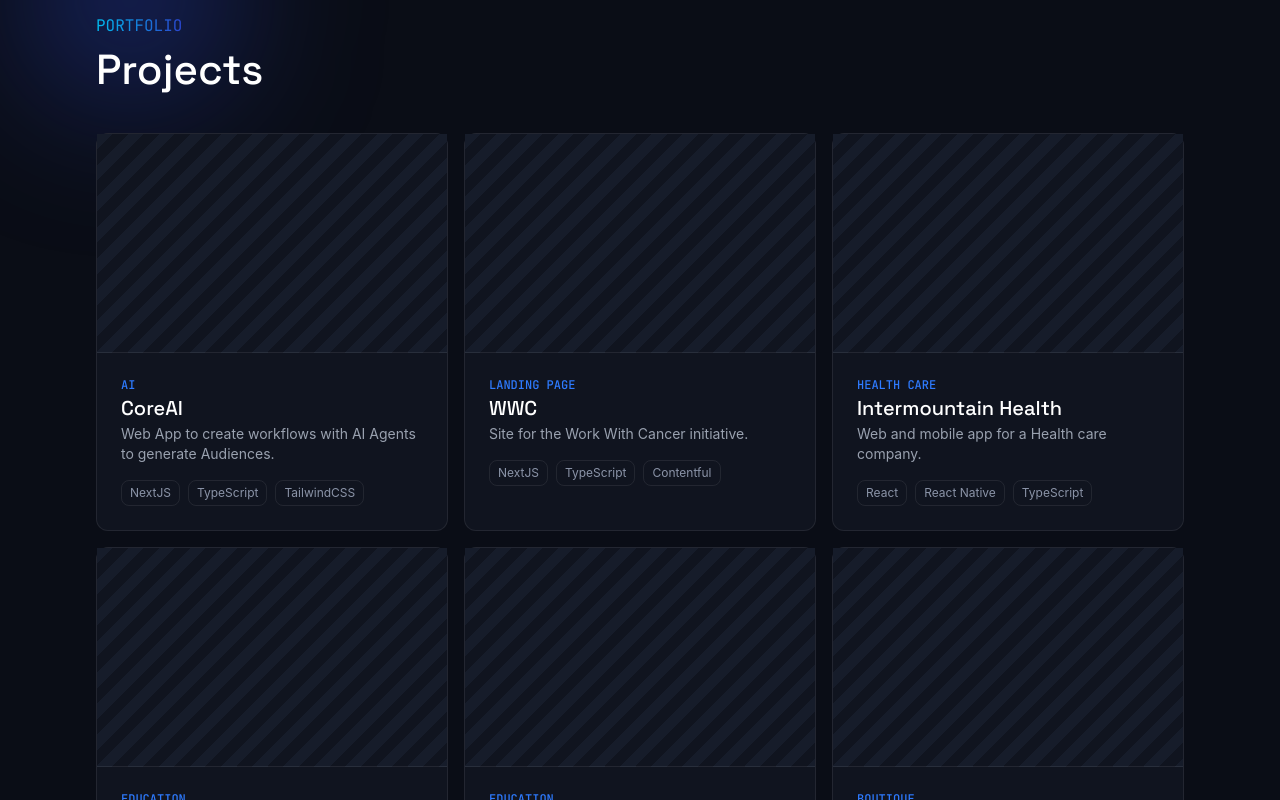
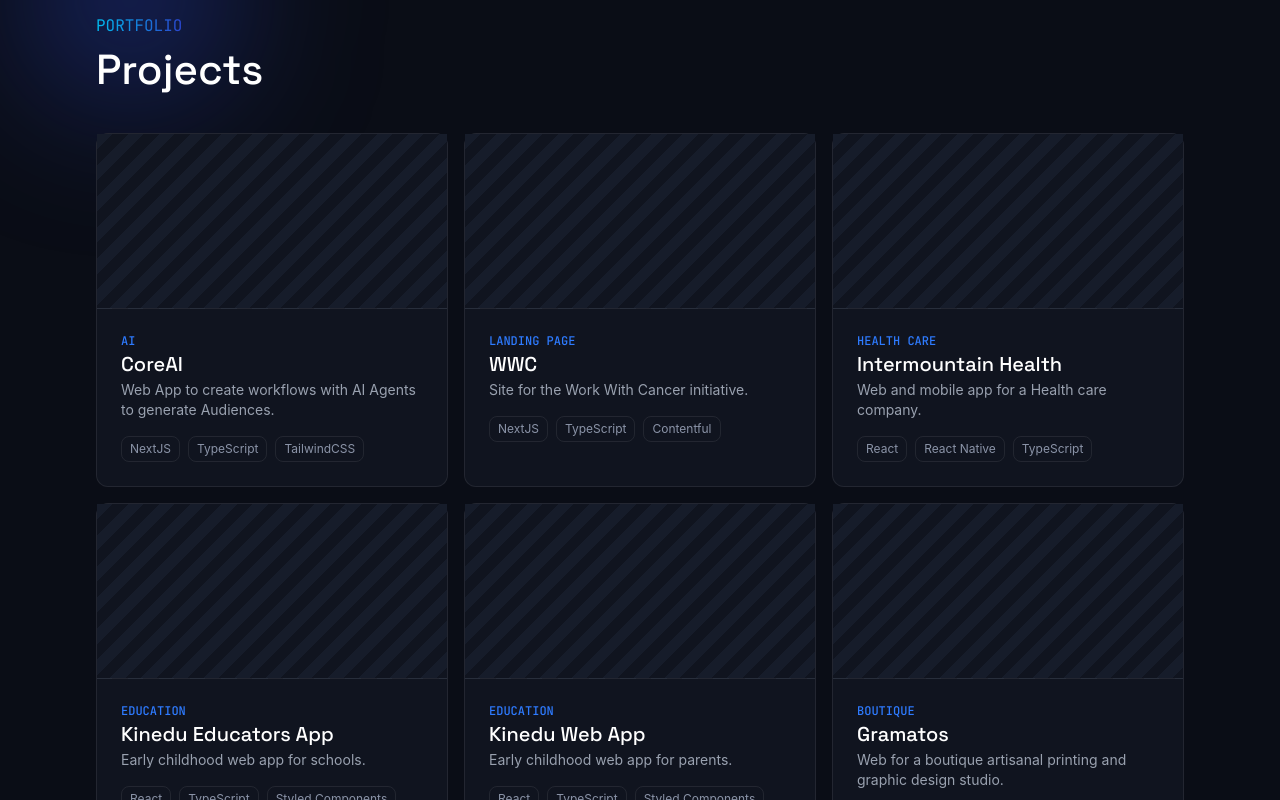
Before and after one commit to hectormerla/hecmerladev, a React (Vite) app: page / in a window 1280 px wide. Shown: the part 740-1540 px from the top of the page. Built offline with nearby package versions, Linux system fonts and the light colour scheme.

Commit message:
Update tools section and adjust projectCard ratio

```diff
--- a/src/components/ProjectCard.tsx
+++ b/src/components/ProjectCard.tsx
@@ -13,7 +13,7 @@
 }) => {
   return (
     <article className="flex flex-col items-start justify-start rounded-xl bg-bg2 border border-line z-1">
-      <div className="grid w-full place-items-center bg-stripes border-b border-line"></div>
+      <div className="grid w-full place-items-center bg-stripes border-b border-line aspect-16/8"></div>
       <div className="p-6">
         <p className="text-xs font-medium text-ac uppercase font-jetbrains">
           {category}
--- a/src/components/sections/ToolsSection.tsx
+++ b/src/components/sections/ToolsSection.tsx
@@ -15,15 +15,15 @@
   },
   {
     variant: "building",
-    toolName: "Grocery List App",
+    toolName: "Grocery List Mobile App",
     description: "An app to help you manage your grocery shopping efficiently.",
     isFreemium: true,
   },
-  {
-    variant: "planned",
-    toolName: "CSVX Desktop",
-    description: "An app to work with .csvx files.",
-  },
+  // {
+  //   variant: "planned",
+  //   toolName: "CSVX Desktop",
+  //   description: "An app to work with .csvx files.",
+  // },
 ]
 
 const ToolsSection = () => {
--- a/src/index.css
+++ b/src/index.css
@@ -112,7 +112,6 @@
 }
 
 @utility bg-stripes {
-  aspect-ratio: 16 / 10;
   background: repeating-linear-gradient(
     135deg,
     var(--color-bg3),
```
